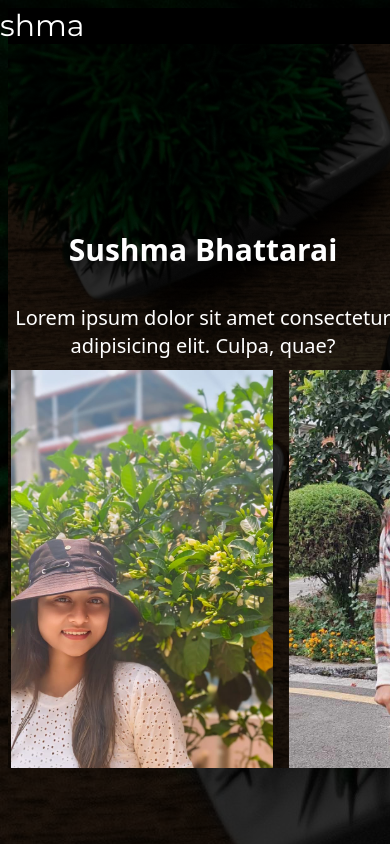
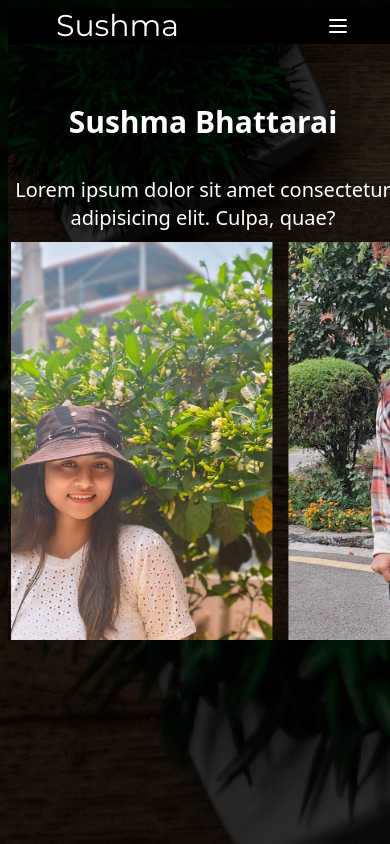
Before and after one commit to bhattaraisushma/Portfolio_, a React (Vite) app in the folder frontend/: page / in a window 390 px wide. Shown: the top 844 px of the page. Built offline with nearby package versions, Linux system fonts and the light colour scheme.

Commit message:
responsive

```diff
--- a/frontend/src/components/Home.jsx
+++ b/frontend/src/components/Home.jsx
@@ -18,7 +18,7 @@ const Home = () => {
 
     <div className="bg-[#000000] bg-opacity-[80%] md:h-screen h-fit w-screen  md:pl-[10rem]" >
 
-<div className='flex md:flex-row flex-col md:justify-between gap-2 md:items-center md:h-full w-screen h-fit pt-[14rem]  '>
+<div className='flex md:flex-row flex-col md:justify-between gap-2 md:items-center md:h-full w-screen h-fit pt-[6rem]  '>
 
     <div className='flex flex-col gap-9  md:w-[50%] w-full md:pr-[5rem] items-center'>
     <h1  className='md:text-5xl text-3xl font-semibold'>Sushma Bhattarai</h1>
@@ -31,7 +31,7 @@ const Home = () => {
           delay: 3000,
         }),
       ]} >
-  <CarouselContent  className='h-[25rem]  w-[25rem] rounded-3xl border-2 border-solid  '>
+  <CarouselContent  className='h-[25rem]  w-[25rem] rounded-3xl border-2 border-solid  pr-3 '>
     <CarouselItem  ><img src ="./sush.jpeg"  style={{height:"25rem", width:"25rem", objectFit:"cover", resize:"horizontal"}}  ></img></CarouselItem>
     <CarouselItem className=''><img src ="./sushma.jpg"  ></img></CarouselItem>
     <CarouselItem className=''><img src ="./sush.jpeg"   style={{height:"25rem", width:"25rem", objectFit:"cover"}} ></img></CarouselItem>
--- a/frontend/src/components/Navbar.jsx
+++ b/frontend/src/components/Navbar.jsx
@@ -64,8 +64,8 @@ const Navbar = () => {
     };
   }, []);
   return (
-    <div className={` bg-[#000000] flex flex-row justify-center items-center $ {scrolled ? (bg-opacity-[100%])  : (bg-opacity-[80%])} gap-4 w-full  font-montserrat fixed`}>
-<div className='text-white text-3xl pr-[20rem] flex flex-row'>Sushma
+    <div className={` bg-[#000000] flex flex-row md:justify-center justify-between px-[3rem] items-center $ {scrolled ? (bg-opacity-[100%])  : (bg-opacity-[80%])} gap-4 w-full  font-montserrat fixed`}>
+<div className='text-white text-3xl md:pr-[20rem]  flex flex-row '>Sushma
 
 </div>
 
@@ -162,7 +162,7 @@ const Navbar = () => {
       <DropdownMenuItem>  <NavigationMenuItem>
       <Link to ='/skill' smooth={true} duration={1000}>
 
-        <NavigationMenuTrigger className='bg-black text-white'>About</NavigationMenuTrigger></Link>
+        <NavigationMenuTrigger className='bg-black text-white'>Projects</NavigationMenuTrigger></Link>
 
 </NavigationMenuItem></DropdownMenuItem>
       <DropdownMenuItem>
@@ -191,7 +191,21 @@ const Navbar = () => {
 
 
       </DropdownMenuItem>
+      <DropdownMenuLabel>
+
+
+<NavigationMenuItem>
+      <NavLink to ='/resume' smooth={true} duration={1000}>
+
+        <NavigationMenuTrigger className='bg-black text-white'>Resume</NavigationMenuTrigger></NavLink>
+
+
+
+</NavigationMenuItem>
+
+</DropdownMenuLabel>
     </DropdownMenuContent>
+
   </DropdownMenu>
   </NavigationMenuList>
   </NavigationMenu>
--- a/frontend/src/components/Resume.jsx
+++ b/frontend/src/components/Resume.jsx
@@ -2,7 +2,7 @@ import React from 'react'
 
 const Resume = () => {
   return (
-    <div id='/resume' className='bg-bgimg h-fit w-full text-stone-100  '>
+    <div id='/resume' className='bg-bgimg h-fit md:w-full w-fit text-stone-100  '>
       <div className='bg-black bg-opacity-[80%] h-fit w-full flex flex-col  justify-center items-center gap-5 pt-[4rem]'>
 
        <img src='./resume.png'></img>
--- a/frontend/src/components/Skill.jsx
+++ b/frontend/src/components/Skill.jsx
@@ -10,7 +10,7 @@ import { Progress } from "@/components/ui/progress"
 const Skill = () => {
   return (
     <div className='md:h-screen h-fit w-full text-3xl gap-[5rem] flex    bg-bgimg bg-cover bg-no-repeat font-montserrat text-white' id='/skill'>
-    <div className='bg-[#000000] bg-opacity-[85%] md:h-screen h-fit w-full  flex justify-start p-[5rem] md:items-center md:top-0 pt-[16rem]'>
+    <div className='bg-[#000000] bg-opacity-[85%] md:h-screen h-fit w-full  flex justify-start md:p-[5rem] md:items-center md:top-0 pt-[16rem]'>
     <div  className=' h-[30rem] w-[40rem rounded-2xl p-5 '>
     <Accordion type="single" collapsible>
   <AccordionItem value="item-1">
```
